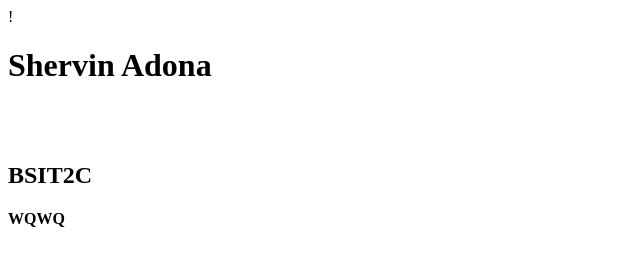
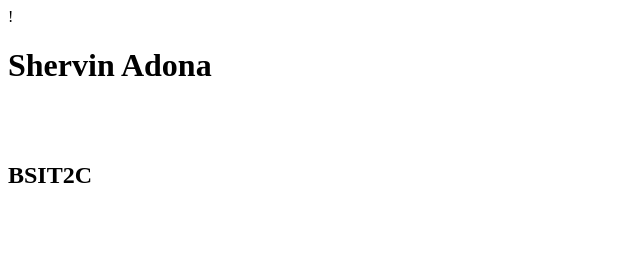
Before and after one commit to shervinadona10-cmd/try1, a plain HTML site: page index.html in a window 1280 px wide. Shown: the full height of the page, 0-640 px from the left. Drawn offline with Linux system fonts and the light colour scheme.

Commit message:
initial commit

```diff
--- a/index.html
+++ b/index.html
@@ -8,6 +8,6 @@
 <body>
     <h1>Shervin Adona</h1> <br><br>
 <h2>BSIT2C</h2>
-<h4>WQWQ</h4>
+
 </body>
 </html>
```
